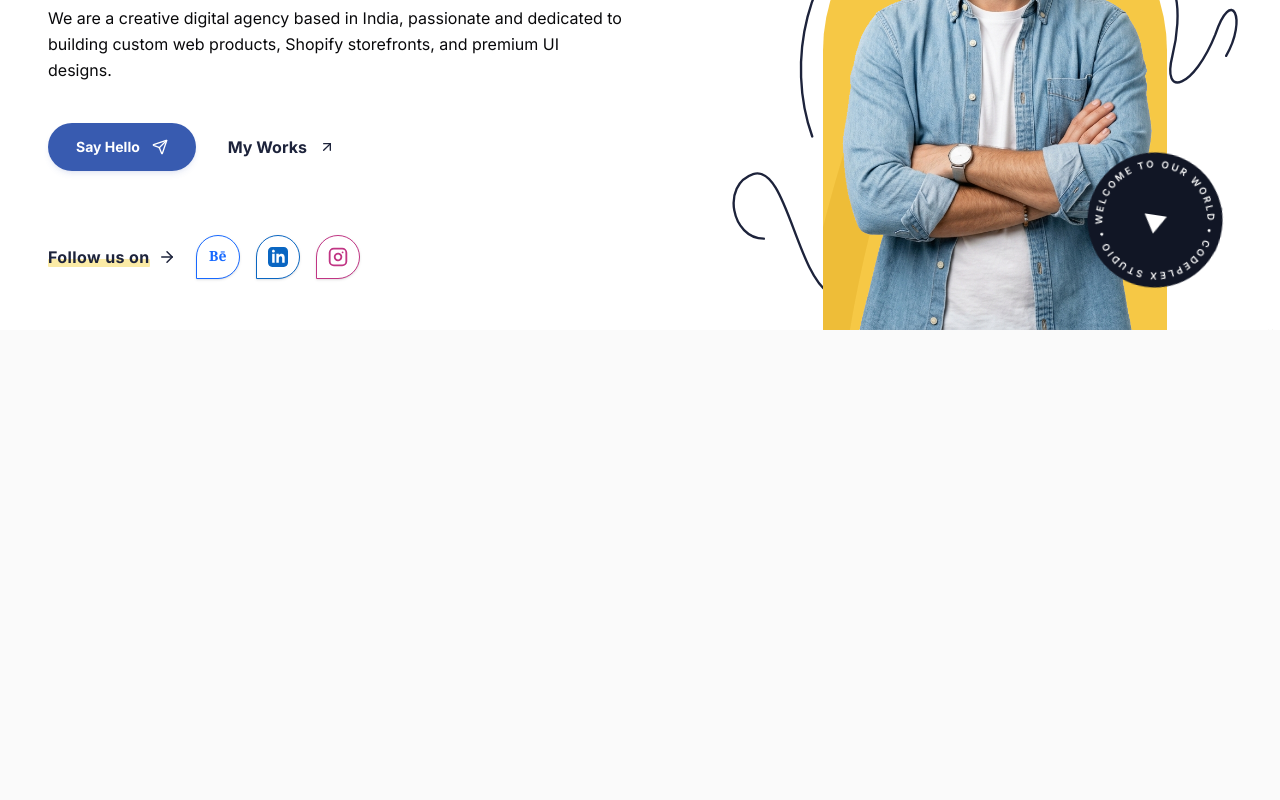
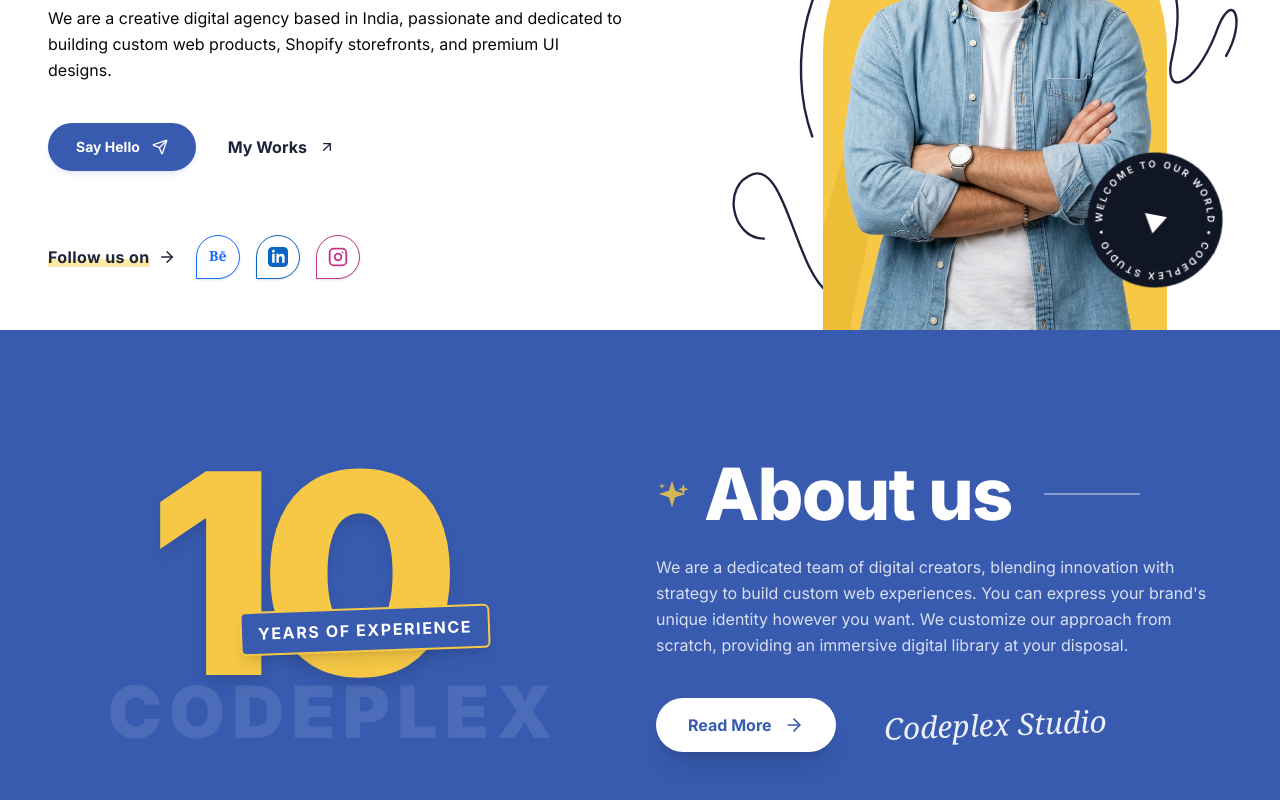
Before and after one commit to Ajaysinghrana24/codeplex-studio-website, a Next.js app: page / in a window 1280 px wide. Shown: the part 362-1162 px from the top of the page. Before the commit the page ends 800 px from the top, so only its background shows below. Built offline with nearby package versions, Linux system fonts and the light colour scheme.

Commit message:
add about

```diff
--- a/app/page.tsx
+++ b/app/page.tsx
@@ -1,5 +1,6 @@
 import Header from "@/components/Header";
 import Hero from "@/components/Hero";
+import About from "@/components/About";
 
 export default function Home() {
   return (
@@ -8,6 +9,7 @@ export default function Home() {
 
       <main className="pt-32 pb-0 md:pt-36 lg:pt-44 lg:pb-0">
         <Hero />
+        <About />
       </main>
     </div>
   );
--- /dev/null
+++ b/components/About.tsx
@@ -0,0 +1,78 @@
+"use client";
+
+import Link from "next/link";
+import { ArrowRight } from "lucide-react";
+
+export default function About() {
+  return (
+    <section id="about" className="w-full bg-[#385bb0] py-20 lg:py-32 overflow-hidden">
+      <div className="w-full max-w-[1400px] mx-auto px-[15px] md:px-12 grid grid-cols-1 lg:grid-cols-2 gap-16 lg:gap-8 items-center">
+
+        {/* LEFT COLUMN: Large Typography Graphic */}
+        <div className="flex justify-center lg:justify-end lg:pr-16 relative">
+          <div className="relative flex flex-col items-center lg:items-start select-none">
+
+            {/* The Big Number */}
+            <div className="relative inline-block">
+              <span className="text-[180px] sm:text-[220px] lg:text-[280px] font-black leading-[0.8] text-[#f6c845] tracking-tighter drop-shadow-xl">
+                10
+              </span>
+
+              {/* Overlay Text */}
+              <div className="absolute bottom-[15%] left-1/2 -translate-x-1/2 lg:left-auto lg:translate-x-0 lg:right-[-15%] bg-[#385bb0] px-3 py-1 lg:px-4 lg:py-2 border-2 border-[#f6c845] rounded-md shadow-lg transform rotate-[-2deg]">
+                <span className="text-white text-sm lg:text-base font-bold tracking-widest uppercase whitespace-nowrap">
+                  Years of Experience
+                </span>
+              </div>
+            </div>
+
+            {/* Bottom Text replacing 'JOHN SMITH' */}
+            <h2 className="text-5xl sm:text-6xl lg:text-7xl font-black text-white/10 tracking-[0.1em] uppercase mt-2 lg:mt-[-10px] z-0 ml-0 lg:ml-[-40px]">
+              CODEPLEX
+            </h2>
+          </div>
+        </div>
+
+        {/* RIGHT COLUMN: Content */}
+        <div className="flex flex-col items-center lg:items-start text-center lg:text-left text-white max-w-xl mx-auto lg:mx-0">
+
+          {/* Sparkle Icon & Heading Row */}
+          <div className="flex items-center gap-4 mb-6">
+            <svg width="32" height="32" viewBox="0 0 24 24" fill="none" xmlns="http://www.w3.org/2000/svg" className="text-[#f6c845] animate-pulse">
+              <path d="M12 2L14.4 9.6L22 12L14.4 14.4L12 22L9.6 14.4L2 12L9.6 9.6L12 2Z" fill="currentColor" />
+              <path d="M20.5 4.5L21.5 7.5L24.5 8.5L21.5 9.5L20.5 12.5L19.5 9.5L16.5 8.5L19.5 7.5L20.5 4.5Z" fill="currentColor" />
+              <path d="M4.5 3.5L5 5.5L7 6L5 6.5L4.5 8.5L4 6.5L2 6L4 5.5L4.5 3.5Z" fill="currentColor" />
+            </svg>
+            <h3 className="text-5xl sm:text-6xl lg:text-[72px] font-extrabold tracking-tight leading-none">
+              About us
+            </h3>
+            <span className="hidden sm:block w-24 h-[2px] bg-white/40 ml-4 rounded-full"></span>
+          </div>
+
+          {/* Description */}
+          <p className="text-white/80 text-[16px] leading-relaxed mb-10">
+            We are a dedicated team of digital creators, blending innovation with strategy to build custom web experiences. You can express your brand's unique identity however you want. We customize our approach from scratch, providing an immersive digital library at your disposal.
+          </p>
+
+          {/* Actions & Signature */}
+          <div className="flex flex-col sm:flex-row items-center gap-8 lg:gap-12 w-full justify-center lg:justify-start">
+
+            <Link
+              href="#about"
+              className="h-[54px] px-8 inline-flex items-center justify-center gap-3 bg-white hover:bg-zinc-100 text-[#385bb0] font-bold rounded-full transition-all duration-300 shadow-xl active:scale-95 text-base group"
+            >
+              <span>Read More</span>
+              <ArrowRight className="w-5 h-5 group-hover:translate-x-1 transition-transform" />
+            </Link>
+
+            {/* Signature Font Graphic */}
+            <div className="font-serif italic text-3xl text-white/90 transform -rotate-2">
+              Codeplex Studio
+            </div>
+          </div>
+
+        </div>
+      </div>
+    </section>
+  );
+}
```
